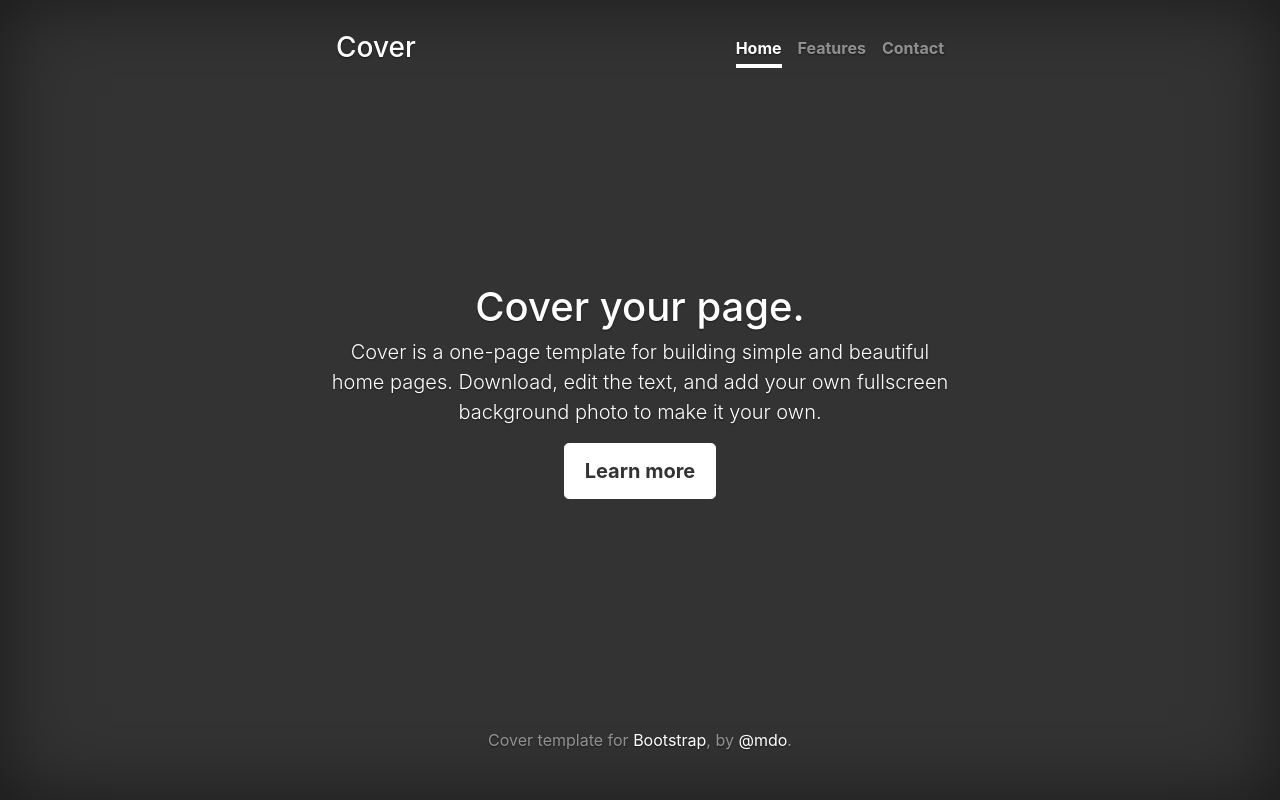
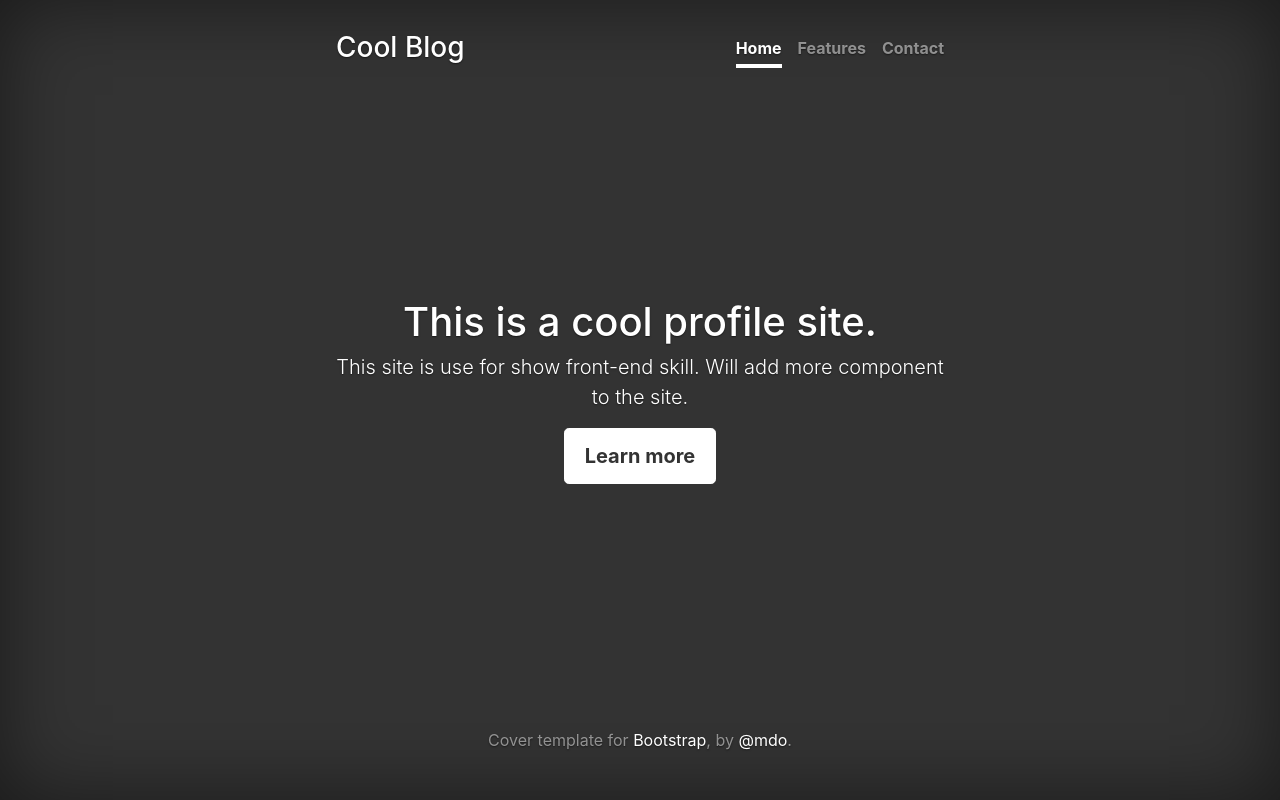
Before and after one commit to Louis-7/cool-profile, an Angular app: page / in a window 1280 px wide. Built offline with nearby package versions, Linux system fonts and the light colour scheme.

Commit message:
[update] Update text to describe what's site about.

```diff
--- a/src/app/app.component.html
+++ b/src/app/app.component.html
@@ -6,7 +6,7 @@
 
       <div class="masthead clearfix">
         <div class="inner">
-          <h3 class="masthead-brand">Cover</h3>
+          <h3 class="masthead-brand">Cool Blog</h3>
           <nav class="nav nav-masthead">
             <a class="nav-link active" href="#">Home</a>
             <a class="nav-link" href="#">Features</a>
@@ -16,8 +16,8 @@
       </div>
 
       <div class="inner cover">
-        <h1 class="cover-heading">Cover your page.</h1>
-        <p class="lead">Cover is a one-page template for building simple and beautiful home pages. Download, edit the text, and add your own fullscreen background photo to make it your own.</p>
+        <h1 class="cover-heading">This is a cool profile site.</h1>
+        <p class="lead">This site is use for show front-end skill. Will add more component to the site. </p>
         <p class="lead">
           <a href="#" class="btn btn-lg btn-secondary">Learn more</a>
         </p>
```
